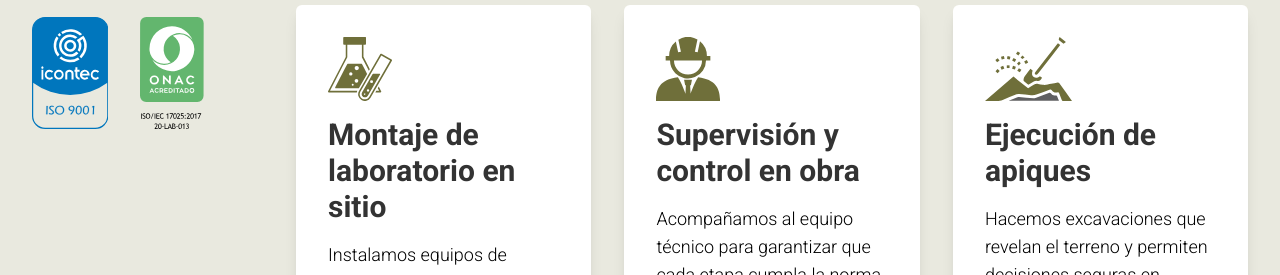
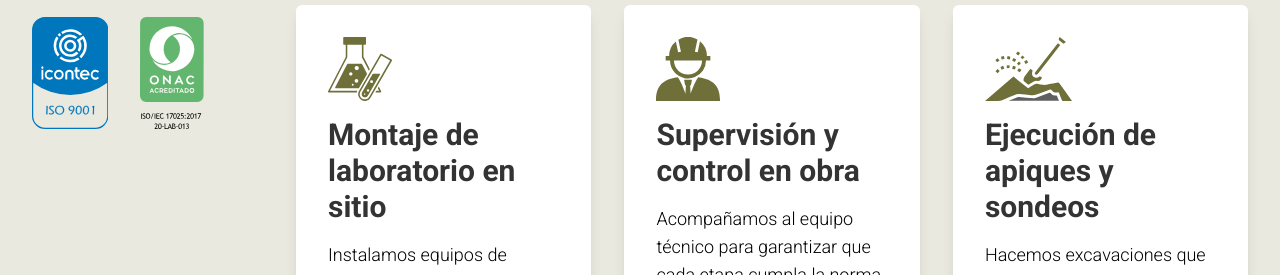
Before and after one commit to jmbohorquez/geoensayos, a Next.js app: page / in a window 1280 px wide. Shown: the part 1327-1602 px from the top of the page. Built offline with nearby package versions, Linux system fonts and the light colour scheme.

Commit message:
correcciones de contenido servicios

```diff
--- a/src/app/(website)/page.tsx
+++ b/src/app/(website)/page.tsx
@@ -61,7 +61,7 @@ const servicios = [
     },
     {
         "id": 6,
-        "name": "Ejecución de apiques",
+        "name": "Ejecución de apiques y sondeos",
         "icon": <IconApiques className="h-16 fill-[var(--color-7)] group-hover:fill-[var(--color-4)] transition-colors" />,
         "description": "Hacemos excavaciones que revelan el terreno y permiten decisiones seguras en diseño y construcción.",
         "link": "/servicios/ejecucion-de-apiques"
--- a/src/app/(website)/servicios/ejecucion-de-apiques/page.tsx
+++ b/src/app/(website)/servicios/ejecucion-de-apiques/page.tsx
@@ -26,7 +26,7 @@ export default function EjecucionDeApiquesPage(){
                 <div className="absolute h-full w-full top-0 p-8">
                     <div className="h-full flex flex-col justify-center w-full lg:w-1/3">
                         <p className="text-[#b8b874] text-xl md:text-2xl/tight tracking-wide font-[800]">Geoensayos - Servicios</p>
-                        <h1 className="text-white text-5xl md:text-6xl/14 mb-4">Ejecución de apiques</h1>
+                        <h1 className="text-white text-5xl md:text-6xl/14 mb-4">Ejecución de apiques y sondeos</h1>
                         <p className="text-white text-lg md:text-xl font-bold mb-2">¿Conoces realmente qué hay bajo el terreno donde vas a construir?</p>
                         <p className="text-white text-lg md:text-xl font-light mb-8">En Geoensayos realizamos apiques que revelan las condiciones del suelo para tomar decisiones seguras en diseño y construcción.</p>
                         <BTNWhatsappText
--- a/src/app/(website)/servicios/mezclas-asfalticas/page.tsx
+++ b/src/app/(website)/servicios/mezclas-asfalticas/page.tsx
@@ -78,7 +78,7 @@ export default function MezclasAsfalticasPage(){
                             </li>
                             <li className="flex flex-row items-center gap-4 mb-4">
                                 <IconCheck className="fill-white md:fill-black h-5" />
-                                <span className="flex-1">Ensayo de resistencia a la tracción indirecta (IDT)</span>
+                                <span className="flex-1">Ensayo de resistencia a la tracción indirecta (TSR)</span>
                             </li>
                             <li className="flex flex-row items-center gap-4 mb-4">
                                 <IconCheck className="fill-white md:fill-black h-5" />
--- a/src/app/(website)/servicios/page.tsx
+++ b/src/app/(website)/servicios/page.tsx
@@ -59,7 +59,7 @@ const Obra = [
     },
     {
         "id": 6,
-        "name": "Ejecución de apiques",
+        "name": "Ejecución de apiques y sondeos",
         "icon": <IconApiques className="h-16 fill-[var(--color-7)] group-hover:fill-[var(--color-4)] transition-colors" />,
         "description": "Hacemos excavaciones que revelan el terreno y permiten decisiones seguras en diseño y construcción",
         "link": "/servicios/ejecucion-de-apiques"
--- a/src/app/(website)/servicios/suelos-y-agregados/page.tsx
+++ b/src/app/(website)/servicios/suelos-y-agregados/page.tsx
@@ -84,10 +84,6 @@ export default function ConcretoPage(){
                                 <IconCheck className="fill-white md:fill-black h-5" />
                                 <span className="flex-1">Compresión inconfinada</span>
                             </li>
-                            <li className="flex flex-row items-center gap-4 mb-4">
-                                <IconCheck className="fill-white md:fill-black h-5" />
-                                <span className="flex-1">Permeabilidad</span>
-                            </li>
                         </ul>
                         <h3 className="text-3xl text-white md:text-black mb-4">Ensayos en agregados:</h3>
                         <ul className="text-white text-lg md:text-2xl pl-1 font-light">
```
